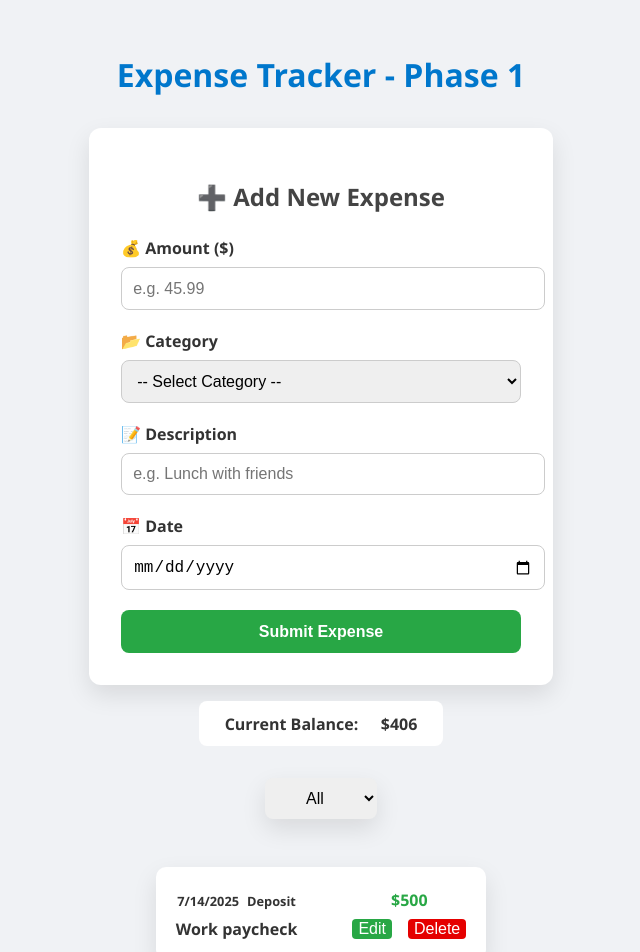
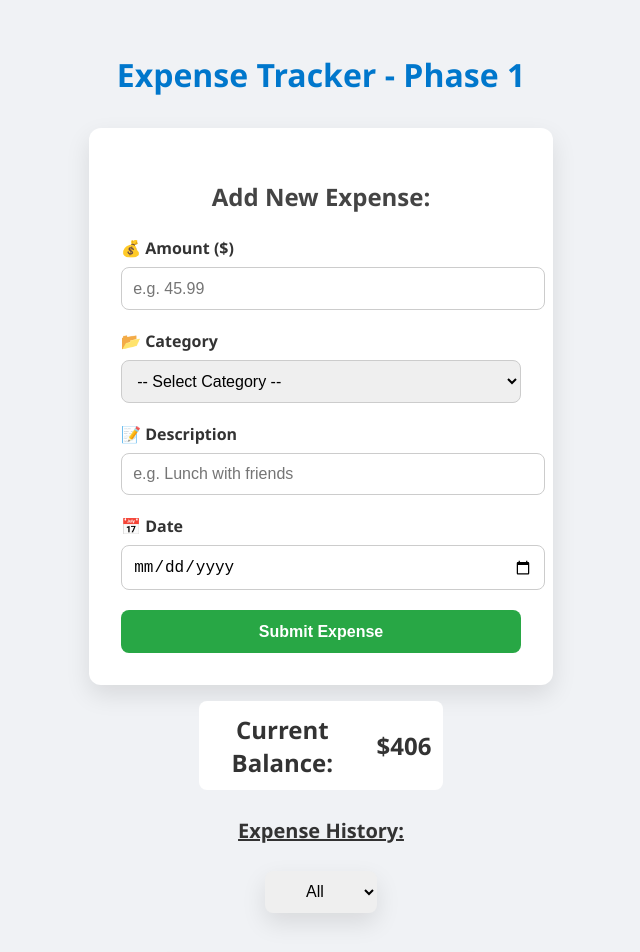
Before and after one commit to avnishsinha/Expense-Tracker-, a React (Create React App) app: page / in a window 1280 px wide. Shown: the top 952 px of the page, without its empty margins (319-959 px from the left). Built offline with nearby package versions, Linux system fonts and the light colour scheme.

Commit message:
Added custom category functionality

```diff
--- a/src/expenseCard.css
+++ b/src/expenseCard.css
@@ -110,7 +110,12 @@ p {
 .currentBal p {
   padding: 0.7rem;
   border: none;
-  font-size: 1rem;
+  font-size: 1.5rem;
   text-align: center;
+}
 
+.history {
+  text-decoration: underline;
+  padding: 0.7rem;
+  font-size: 1.25rem;
 }
--- a/src/expenseCard.js
+++ b/src/expenseCard.js
@@ -47,7 +47,9 @@ function ExpenseList() {
       <div className="currentBal">
         <p>Current Balance: </p>
         <p>${balance}</p>
-
+      </div>
+      <div>
+        <p className="history">Expense History:</p>
       </div>
       <div className="filter">
         <select className="categories"
--- a/src/expenseForm.js
+++ b/src/expenseForm.js
@@ -4,13 +4,16 @@ import './App.css';
 const ExpenseForm = () => {
   const [amount, setAmount] = useState('');
   const [category, setCategory] = useState('');
+  const [customCategory, setCustomCategory] = useState('');
   const [description, setDescription] = useState('');
   const [date, setDate] = useState('');
 
   const handleSubmit = (e) => {
     e.preventDefault();
 
-    if (!amount || !category || !date) {
+    const finalCategory = category === 'Custom' ? customCategory : category;
+
+    if (!amount || !finalCategory || !date) {
       alert("Please fill out Amount, Category, and Date.");
       return;
     }
@@ -26,6 +29,7 @@ const ExpenseForm = () => {
 
     setAmount('');
     setCategory('');
+    setCustomCategory('');
     setDescription('');
     setDate('');
   };
@@ -33,7 +37,7 @@ const ExpenseForm = () => {
   return (
     <div className="form-wrapper">
       <form className="expense-form" onSubmit={handleSubmit}>
-        <h2 className="form-title">➕ Add New Expense</h2>
+        <h2 className="form-title">Add New Expense:</h2>
 
         <div className="form-group">
           <label>💰 Amount ($)</label>
@@ -57,8 +61,21 @@ const ExpenseForm = () => {
             <option value="Entertainment">Entertainment</option>
             <option value="Groceries">Groceries</option>
             <option value="Deposit">Deposit</option>
+            <option value="Custom">Custom...</option>
           </select>
         </div>
+
+        {category === 'Custom' && (
+          <div className="form-group">
+            <label>Enter Custom Category</label>
+            <input
+              type="text"
+              value={customCategory}
+              onChange={(e) => setCustomCategory(e.target.value)}
+              placeholder="e.g. Vet, Fitness, Books"
+            />
+          </div>
+        )}
 
         <div className="form-group">
           <label>📝 Description</label>
```
Also changed, not shown: 2 other files (tests, documents, lock files or other folders).
